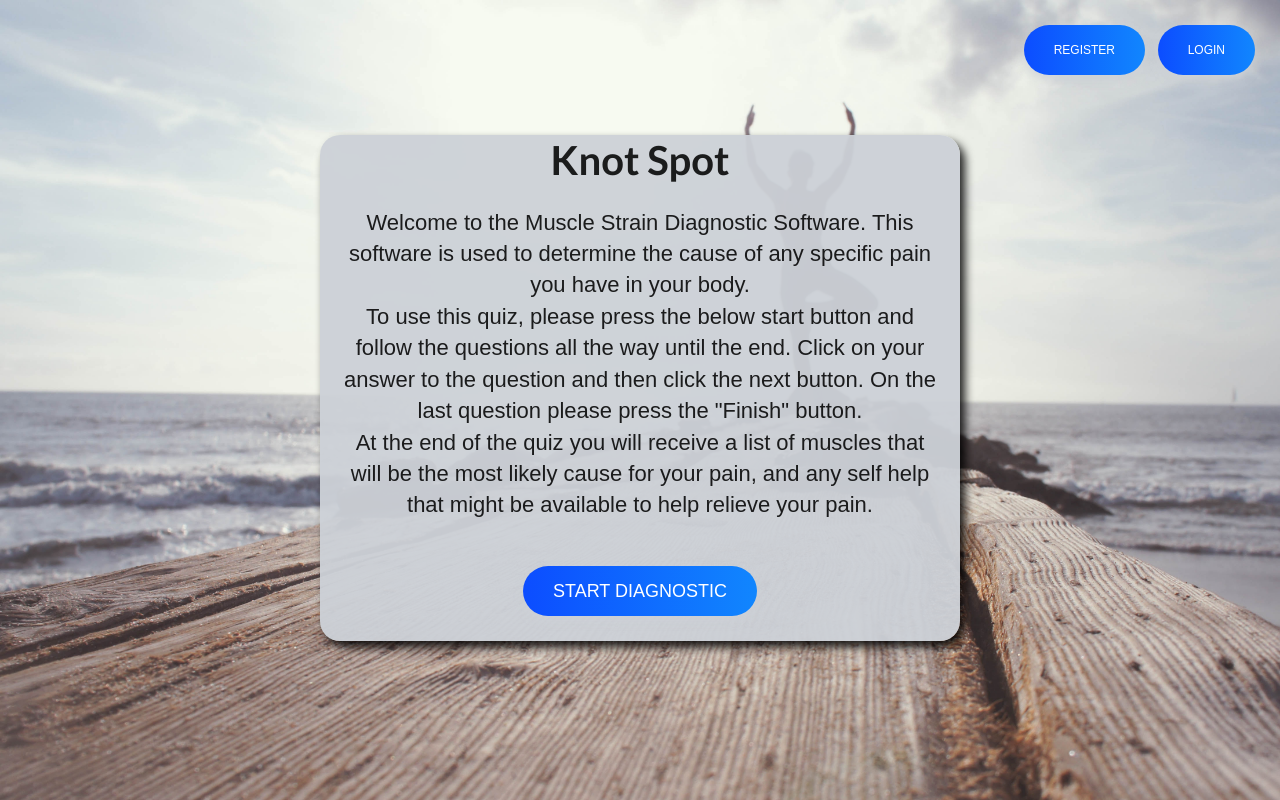
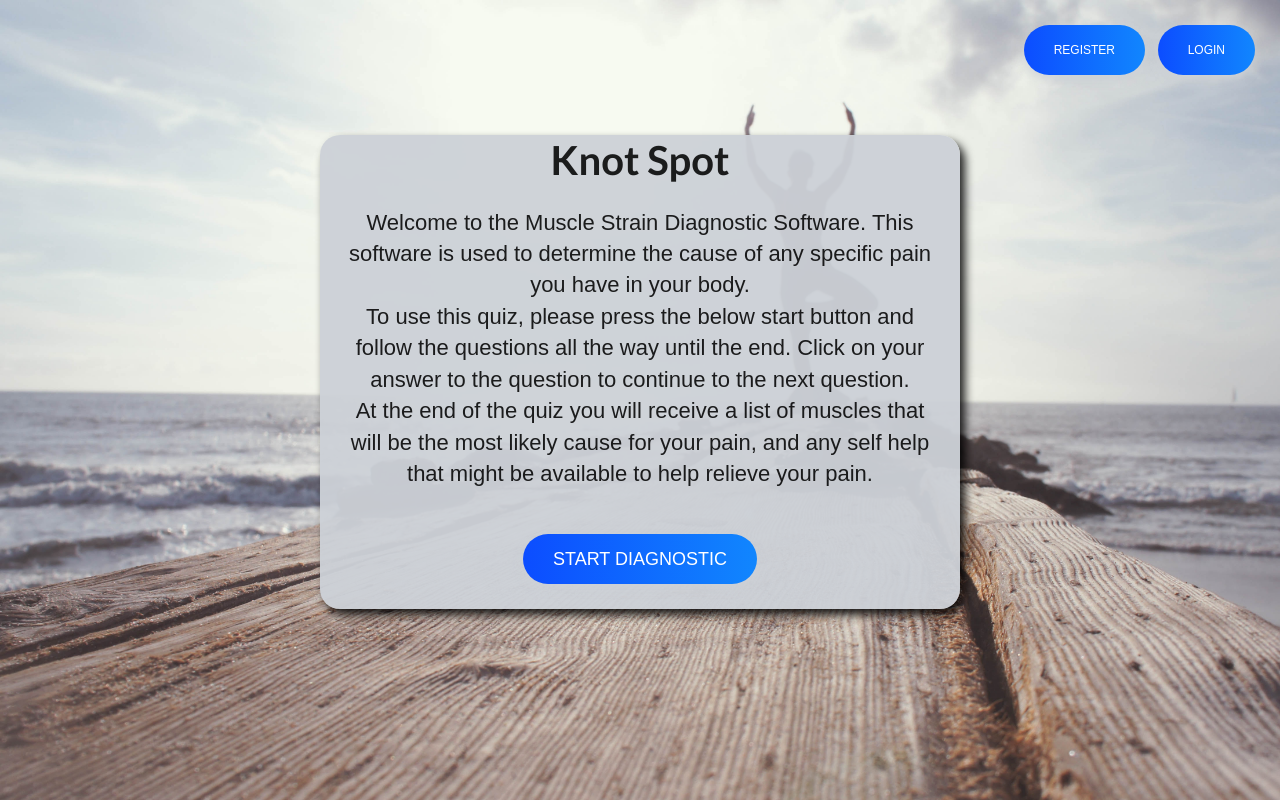
Before and after one commit to lachydriver/knotspot, a React (Create React App) app: page / in a window 1280 px wide. Built offline with nearby package versions, Linux system fonts and the light colour scheme.

Commit message:
updated homepage text

```diff
--- a/src/components/Home.js
+++ b/src/components/Home.js
@@ -45,8 +45,7 @@ class Home extends React.Component {
             <br />
             To use this quiz, please press the below start button and follow the
             questions all the way until the end. Click on your answer to the
-            question and then click the next button. On the last question please
-            press the "Finish" button.
+            question to continue to the next question.
             <br />
             At the end of the quiz you will receive a list of muscles that will
             be the most likely cause for your pain, and any self help that might
```
